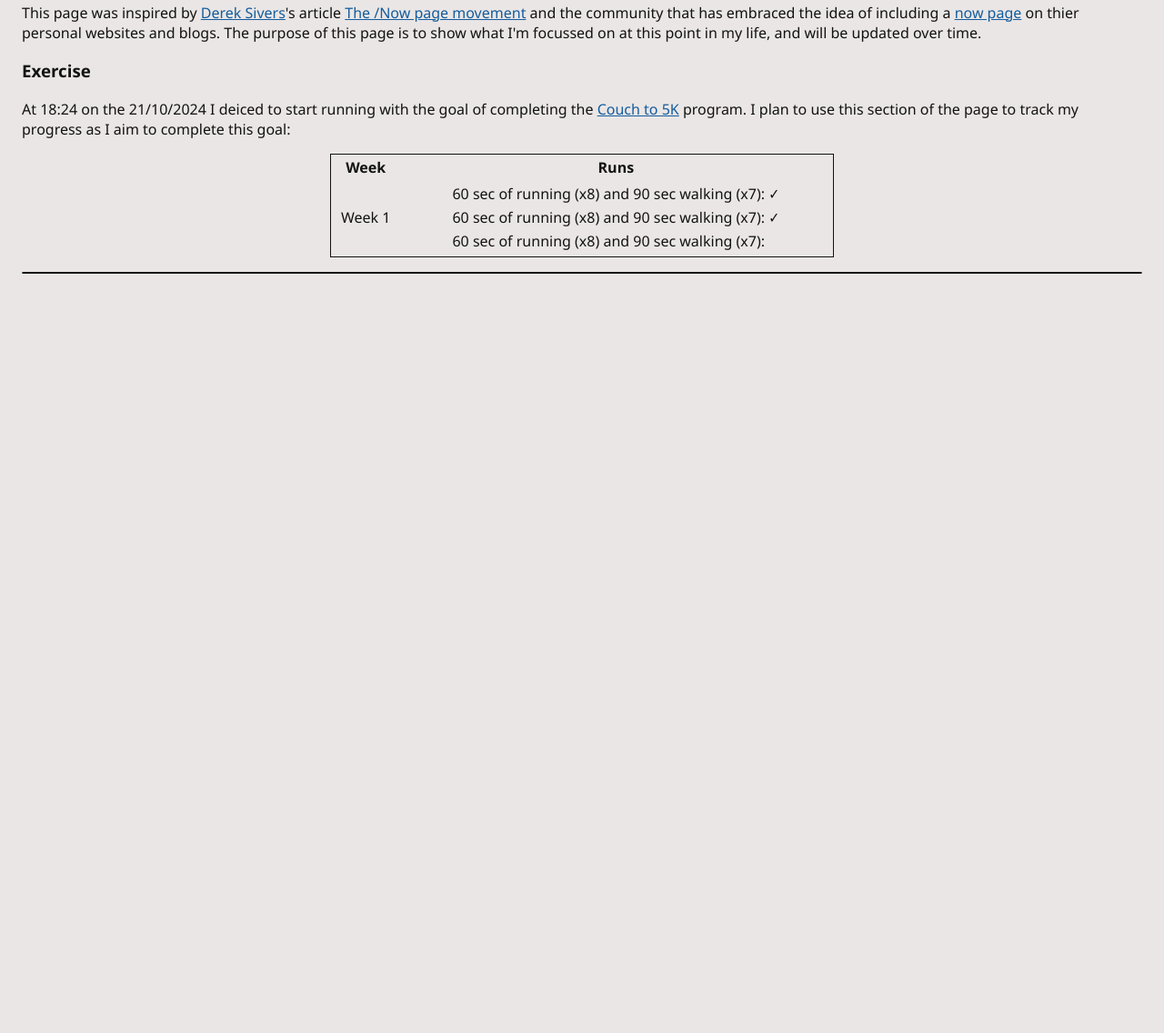
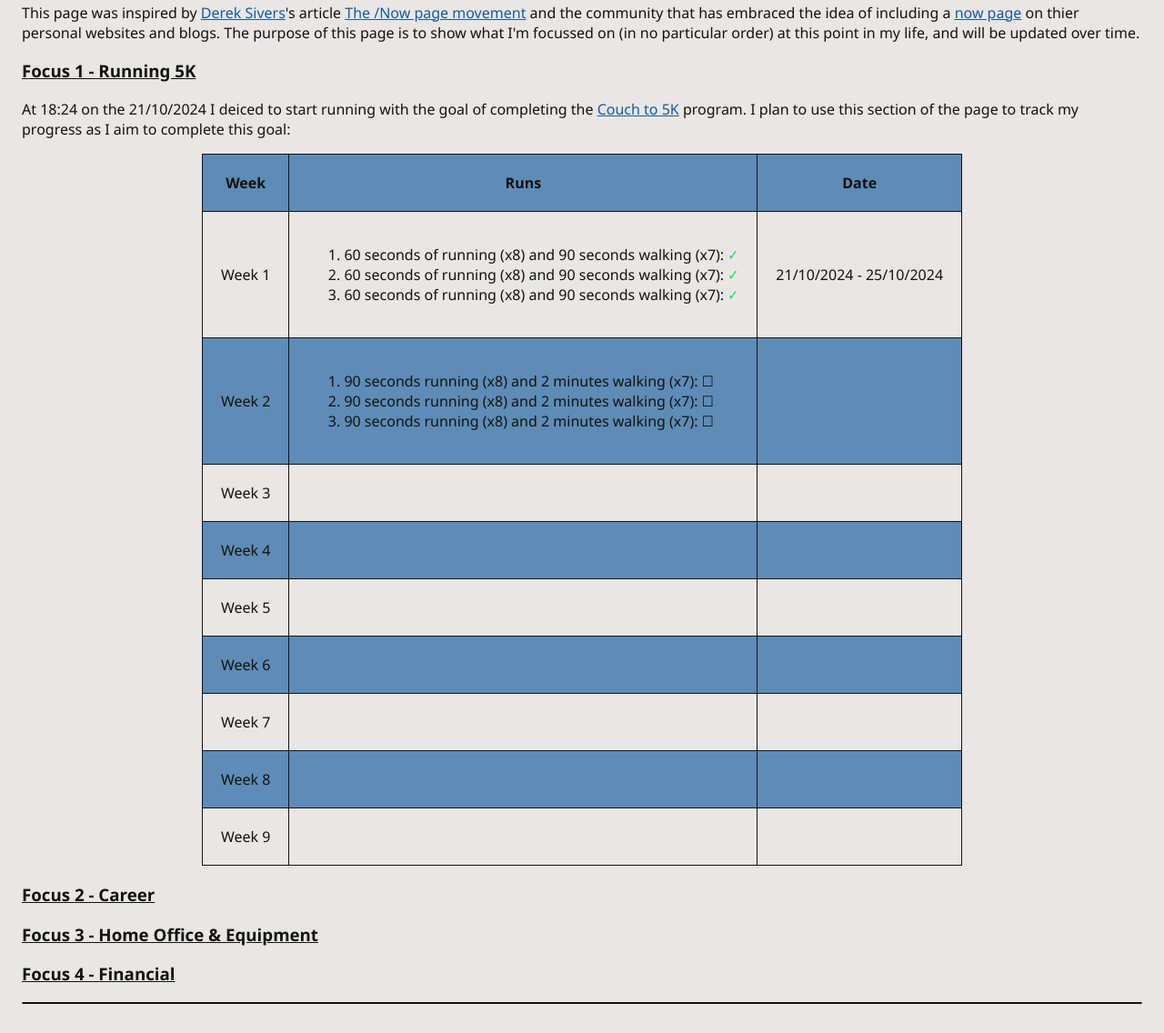
Before and after one commit to JoeSheen/JoeSheen.github.io, an Astro site: page /now in a window 1280 px wide. Shown: the part 219-1355 px from the top of the page at 91% size. Before the commit the page ends 800 px from the top, so only its background shows below. Built offline with nearby package versions, Linux system fonts and the light colour scheme; Astro itself is replaced by a stand-in of ours.

Commit message:
minor update to index and now pages

```diff
--- a/src/layouts/Layout.astro
+++ b/src/layouts/Layout.astro
@@ -32,6 +32,16 @@
 		padding: 1rem;
 	}
 
+	h2 {
+		text-align: center;
+		color: var(--lapis-lazuli);
+		font-weight: 500;
+	}
+
+	h3 {
+		text-decoration: underline;
+	}
+
 	a {
 		color: var(--lapis-lazuli);
 	}
--- a/src/pages/now.astro
+++ b/src/pages/now.astro
@@ -12,64 +12,160 @@ import Navigation from '../components/Navigation.astro';
             <div class="now-introduction">
                 <p>
                     This page was inspired by <a href="https://sive.rs/" target="_blank">Derek Sivers</a>'s article <a href="https://sive.rs/nowff" target="_blank">The /Now page movement</a> and the community that has embraced the idea of including a <a href="https://nownownow.com/" target="_blank">now page</a> on thier personal websites and blogs.
-                    The purpose of this page is to show what I'm focussed on at this point in my life, and will be updated over time.
+                    The purpose of this page is to show what I'm focussed on (in no particular order) at this point in my life, and will be updated over time.
                 </p>
             </div>
-            <div class="exercise">
-                <h3>Exercise</h3>
+            <div class="running-5k">
+                <h3>Focus 1 - Running 5K</h3>
                 <p>
                     At 18:24 on the 21/10/2024 I deiced to start running with the goal of completing the <a href="https://www.nhs.uk/live-well/exercise/get-running-with-couch-to-5k/" target="_blank">Couch to 5K</a> program.
                     I plan to use this section of the page to track my progress as I aim to complete this goal:
-                    <table class="outer-table">
+                    <table>
                         <tr>
                             <th>Week</th>
                             <th>Runs</th>
+                            <th>Date</th>
                         </tr>
-                        <tr class="row">
-                            <td class="center-text">Week 1</td>
+                        <tr>
+                            <td class="week">Week 1</td>
                             <td>
-                                <table class="innter-table">
-                                    <tr>
+                                <ol>
+                                    <li>
+                                        60 seconds of running (x8) and 90 seconds walking (x7):
+                                        <span class="check-mark">
+                                            &#10003;
+                                        </span>
+                                    </li>
+                                    <li>
+                                        60 seconds of running (x8) and 90 seconds walking (x7):
+                                        <span class="check-mark">
+                                            &#10003;
+                                        </span>
+                                    </li>
+                                    <li>
+                                        60 seconds of running (x8) and 90 seconds walking (x7):
+                                        <span class="check-mark">
+                                            &#10003;
+                                        </span>
+                                    </li>
+                                </ol>
+                            </td>
                             <td>
-                                            60 sec of running (x8) and 90 sec walking (x7): <span>&#10003;</span>
+                                21/10/2024 - 25/10/2024
                             </td>
                         </tr>
                         <tr>
+                            <td class="week">Week 2</td>
                             <td>
-                                            60 sec of running (x8) and 90 sec walking (x7): <span>&#10003;</span>
+                                <ol>
+                                    <li>
+                                        90 seconds running (x8) and 2 minutes walking (x7):
+                                        <span class="ballot-box">
+                                            &#x2610;
+                                        </span>
+                                    </li>
+                                    <li>
+                                        90 seconds running (x8) and 2 minutes walking (x7):
+                                        <span class="ballot-box">
+                                            &#x2610;
+                                        </span>
+                                    </li>
+                                    <li>
+                                        90 seconds running (x8) and 2 minutes walking (x7):
+                                        <span class="ballot-box">
+                                            &#x2610;
+                                        </span>
+                                    </li>
+                                </ol>
                             </td>
+                            <td></td>
                         </tr>
                         <tr>
-                                        <td>
-                                            60 sec of running (x8) and 90 sec walking (x7): <span></span>
-                                        </td>
+                            <td class="week">Week 3</td>
+                            <td></td>
+                            <td></td>
                         </tr>
-                                </table>
-                            </td>
+                        <tr>
+                            <td class="week">Week 4</td>
+                            <td></td>
+                            <td></td>
                         </tr>
+                        <tr>
+                            <td class="week">Week 5</td>
+                            <td></td>
+                            <td></td>
+                        </tr>
+                        <tr>
+                            <td class="week">Week 6</td>
+                            <td></td>
+                            <td></td>
+                        </tr>
+                        <tr>
+                            <td class="week">Week 7</td>
+                            <td></td>
+                            <td></td>
+                        </tr>
+                        <tr>
+                            <td class="week">Week 8</td>
+                            <td></td>
+                            <td></td>
+                        </tr>
+                        <tr>
+                            <td class="week">Week 9</td>
+                            <td></td>
+                            <td></td>
+                        </tr>
+                        <!--tr>
+                            <td colspan="100%"></td>
+                        </tr-->
                     </table>
                 </p>
             </div>
-            <div></div>
+            <div class="career">
+                <h3>Focus 2 - Career</h3>
+                <p></p>
+            </div>
+            <div class="home-office">
+                <h3>Focus 3 - Home Office &#38; Equipment</h3>
+                <p></p>
+            </div>
+            <div class="financial">
+                <h3>Focus 4 - Financial</h3>
+                <p></p>
+            </div>
         </div>
         <hr class="horizontal"/>
     </div>
 </Layout>
 
 <style>
-    .outer-table {
-        border:1px solid var(--night);
-        width: 45%;
+    table {
+        min-width: 35%;
+    }
+
+    table, th, td {
+        border: 1px solid var(--night);
+        border-collapse: collapse;
+        padding: 20px;
         margin-left: auto;
         margin-right: auto;
     }
 
-    .innter-table {
-        margin-left: auto;
-        margin-right: auto;
+    tr:nth-child(odd) {
+       background-color: rgba(20, 92, 158, 0.65);
     }
 
-    .center-text {
+    .week {
         text-align: center;
     }
+
+    .check-mark {
+        color: var(--malachite);
+        font-weight:800;
+    }
+
+    .ballot-box {
+        color: var(--night);
+        font-weight: 800;
+    }
 </style>
```
Also changed, not shown: src/pages/index.astro (+11 -3 lines). Lines whose indentation alone changed are shown as unchanged.
